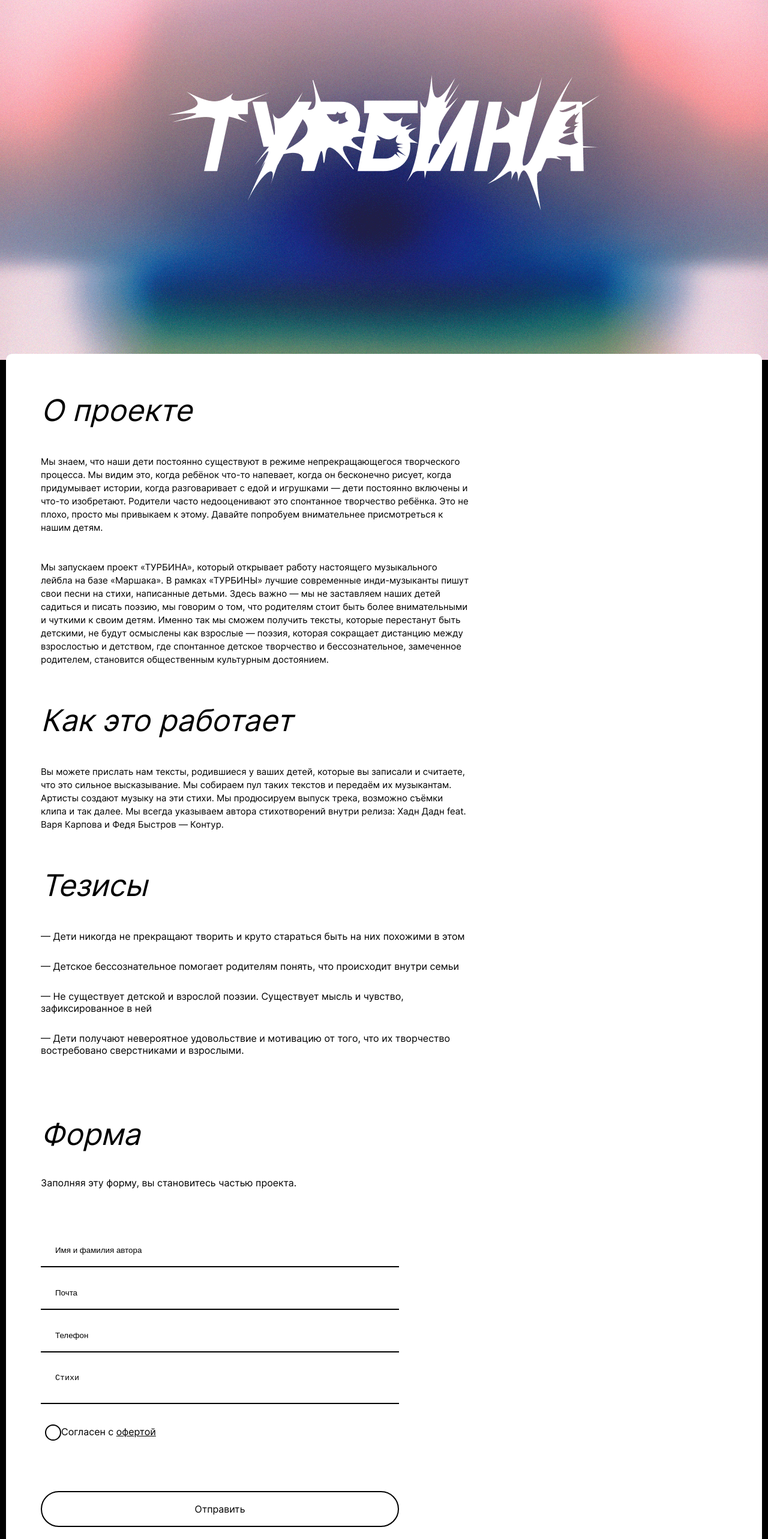
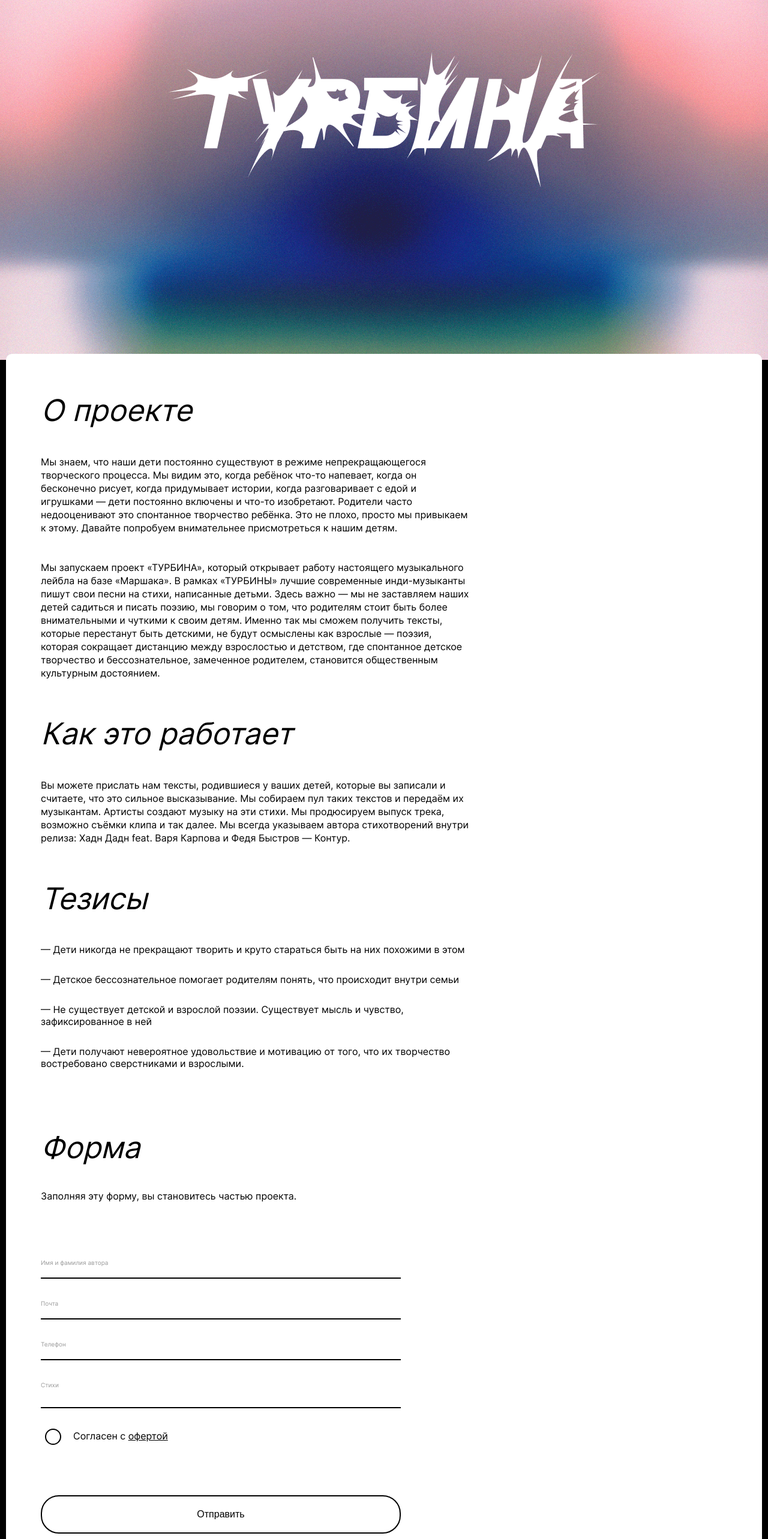
Before and after one commit to rossifumi46/turbina, a React (Create React App) app: page / in a window 1280 px wide. Shown: the part 200-2766 px from the top of the page at 60% size. Built offline with nearby package versions, Linux system fonts and the light colour scheme.

Commit message:
style fixes

```diff
--- a/src/blocks/content/content.css
+++ b/src/blocks/content/content.css
@@ -11,9 +11,17 @@
   position: relative;
 }
 
-
-
-
 .content__tesis-items {
   list-style: none;
 }
+
+@media screen and (min-width: 320px) and (max-width: 767px) {
+  .content {
+    padding: 80px 20px;
+  }
+}
+
+
+@media screen and (min-width: 768px) and (max-width: 1024px) {
+
+}
--- a/src/blocks/footer/footer.css
+++ b/src/blocks/footer/footer.css
@@ -2,10 +2,8 @@
   display: flex;
   justify-content: space-between;
   padding: 20px 15px;
-  font-size: 16px;
+  font-size: inherit;
   line-height: 22px;
-
-
 }
 
 .footer__copyright {
@@ -30,7 +28,6 @@
   .footer {
     flex-direction: column;
     align-items: center;
-    font-size: 12px;
     padding: 20px 5px;
   }
 
@@ -38,17 +35,3 @@
     margin-top: 5px;
   }
 }
-
-@media screen and (min-width: 320px) and (max-width: 767px) {
-  .footer {
-    flex-direction: column;
-    align-items: center;
-    font-size: 12px;
-  }
-}
-
-@media screen and (min-width: 768px) and (max-width: 1023px) {
-  .footer {
-    font-size: 15px;
-  }
-}
--- a/src/blocks/form/__input/_textarea/form__input_textarea.css
+++ b/src/blocks/form/__input/_textarea/form__input_textarea.css
@@ -1,5 +1,8 @@
 .form__input_textarea {
-    min-height: 60px;
     resize: none;
-    margin: 0;
+
 }
+
+.form__input_textarea {
+    color: rgba(0, 0, 0, 0.4);;
+}
--- a/src/blocks/form/__input/form__input.css
+++ b/src/blocks/form/__input/form__input.css
@@ -2,15 +2,19 @@
     background: none;
     border: none;
     border-bottom: 2px solid #000000;
-    padding: 19px 24px;
+    padding: 19px 0;
     color: #000000;
+    font-size: 10px;
+    font-family: inherit;
+    margin: 0;
     margin-top: 16px;
     outline: none;
 }
 
 .form__input::placeholder { /* Chrome, Firefox, Opera, Safari 10.1+ */
-    color: #000000;
+    color: rgba(0, 0, 0, 0.4);
     opacity: 1; /* Firefox */
+    font-family: inherit;
 }
 
 input[type="checkbox"] {
--- a/src/blocks/form/__label-text/form__label-text.css
+++ b/src/blocks/form/__label-text/form__label-text.css
@@ -1,3 +1,3 @@
 .form__label-text {
-    margin-right: 14px;
+    margin-left: 20px;
 }
--- a/src/blocks/form/__submit/form__submit.css
+++ b/src/blocks/form/__submit/form__submit.css
@@ -1,15 +1,22 @@
 .form__submit  {
-    font-family: Inter, serif;
-    font-style: normal;
-    font-weight: normal;
-    font-size: 16px;
     line-height: 20px;
     text-align: center;
     border: 2px solid black;
     border-radius: 30px;
     width: 100%;
-    height: 60px;
     background: none;
     margin-top: 84px;
     cursor: pointer;
+    padding: 20px;
+    font-size: inherit;
 }
+
+.form__submit:hover {
+    font-style: italic;
+}
+
+@media screen and (min-width: 320px) and (max-width: 767px) {
+    .form__submit {
+        padding: 11px 20px;
+    }
+}
--- a/src/blocks/form/form.css
+++ b/src/blocks/form/form.css
@@ -1,5 +1,11 @@
 
 .form {
-  max-width: 597px;
+  max-width: 600px;
   margin-top: 100px;
 }
+
+@media screen and (min-width: 320px) and (max-width: 768px) {
+  .form {
+    max-width: 100%;
+  }
+}
--- a/src/blocks/info/__paragraph/info__paragraph.css
+++ b/src/blocks/info/__paragraph/info__paragraph.css
@@ -1,9 +1,8 @@
-
 .info__paragraph {
     margin: 44px 0 0;
     font-family: Inter, serif;
     font-style: normal;
     font-weight: normal;
-    font-size: 15px;
+    font-size: inherit;
     line-height: 22px;
 }
--- a/src/blocks/main/main.css
+++ b/src/blocks/main/main.css
@@ -7,4 +7,5 @@
     background-size: cover;
     background-attachment:fixed;
     height: 100vh;
+    position: relative;
 }
--- a/src/blocks/main/turbina/turbina.css
+++ b/src/blocks/main/turbina/turbina.css
@@ -1,6 +1,18 @@
 .turbina{
-    max-width: 730px;
-    margin-top: 235px;
-    margin-bottom: 275px;
+    position: absolute;
+    top: 50%;
+    left: 50%;
+    transform: translate(-50%, -50%);
+}
 
+@media screen and (min-width: 320px) and (max-width: 767px) {
+	.turbina {
+        max-width: 270px;
+    }
 }
+
+@media screen and (min-width: 768px) and (max-width: 1023px) {
+    .turbina {
+        max-width: 620px;
+    }
+}
--- a/src/blocks/root/root.css
+++ b/src/blocks/root/root.css
@@ -7,3 +7,17 @@ body {
 	color: #ffffff;
 	background-color: #000000;
 }
+
+
+@media screen and (min-width: 320px) and (max-width: 767px) {
+	.root {
+		font-size: 12px;
+	}
+}
+
+
+@media screen and (min-width: 768px) and (max-width: 1024px) {
+  .root {
+		font-size: 15px;
+	}
+}
```
